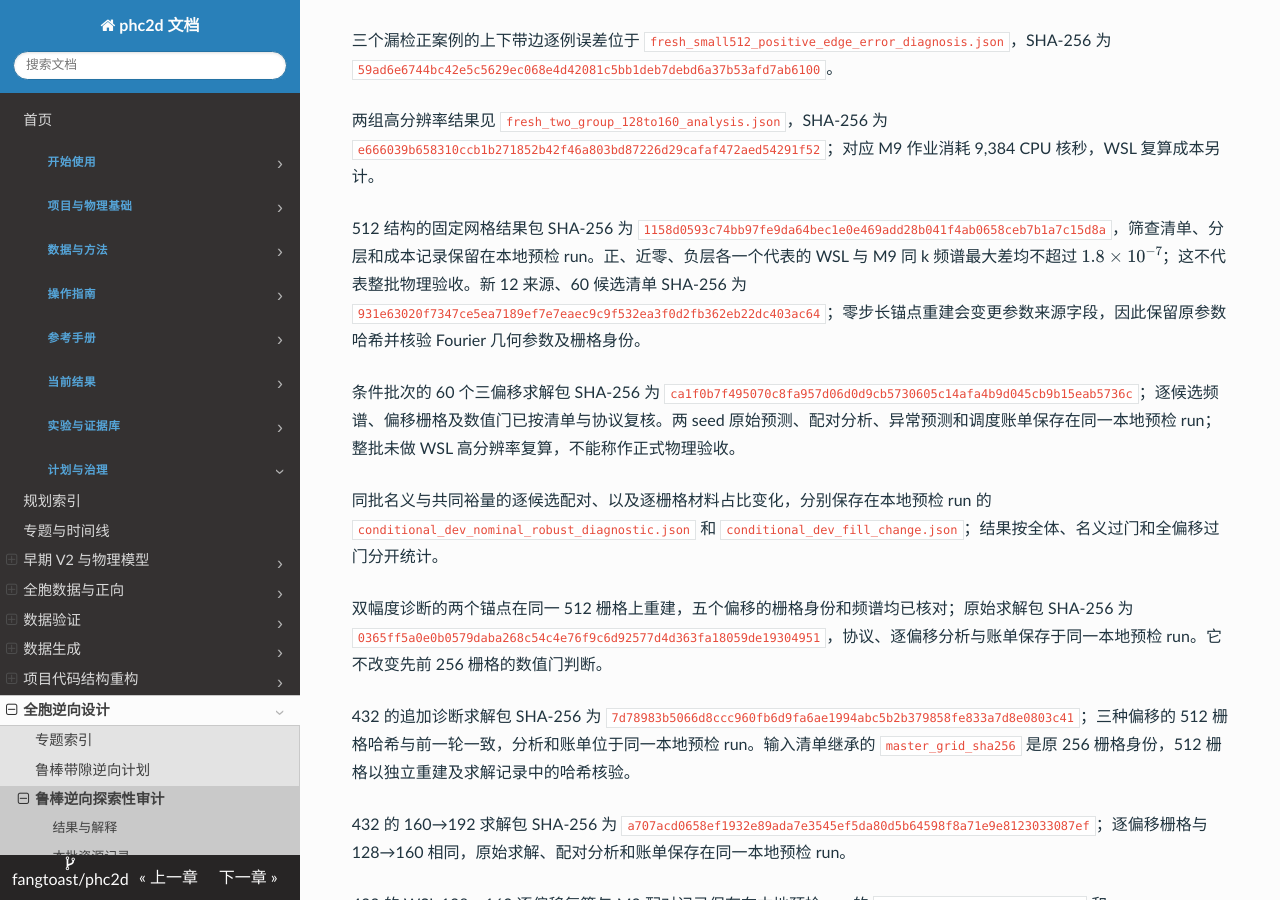
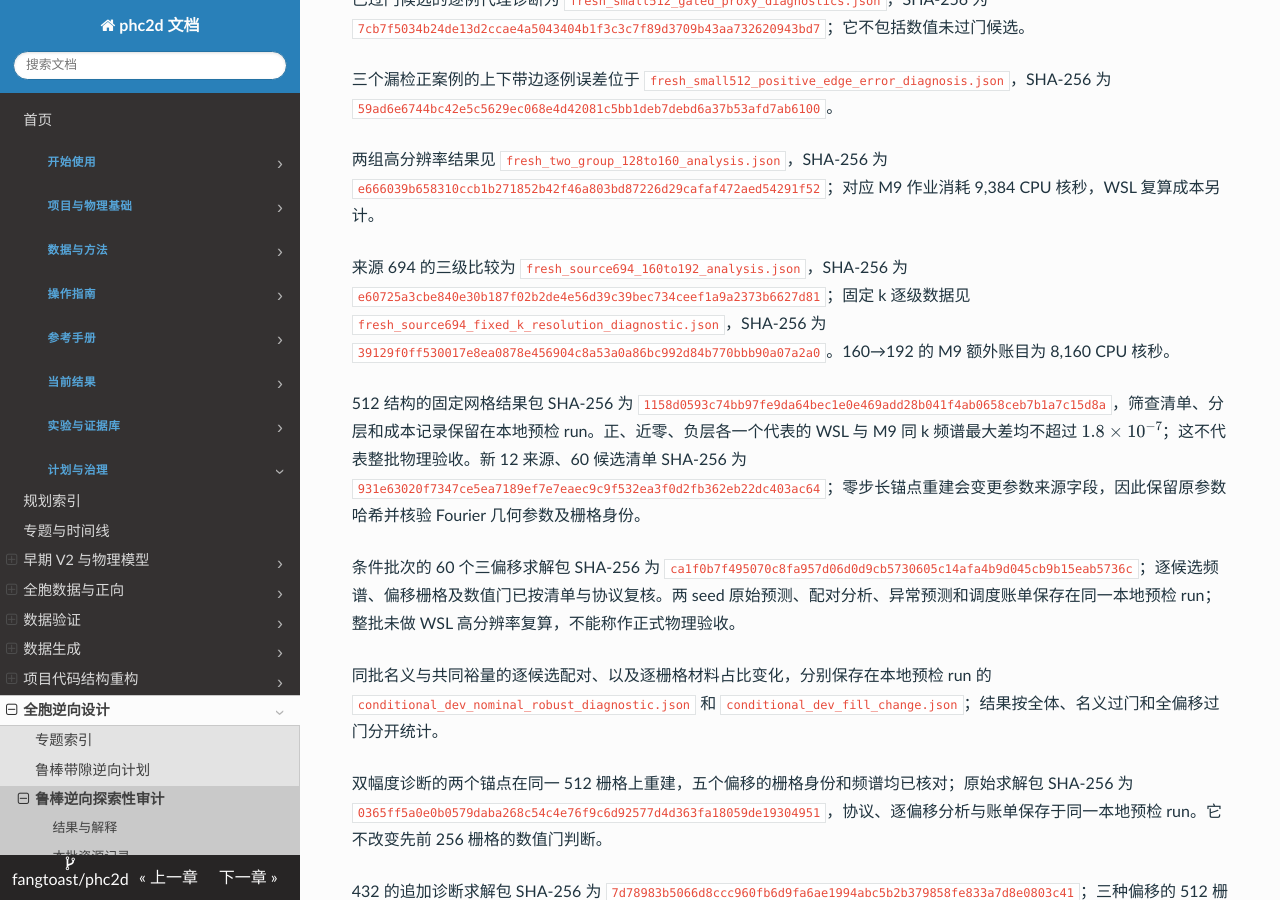
Before and after one commit to fangtoast/phc2d, an MkDocs documentation site: the page built from docs/results/inverse/鲁棒带隙逆向可用性审计.md, in a window 1280 px wide and 900 px high, scrolled down 6927 px. Built offline with MkDocs 1.6.1, drawn with Linux system fonts in a browser that asks for light colours; some of the changed text lies outside the part shown.

Commit message:
Record nonmonotone inverse resolution diagnostic

```diff
--- a/docs/results/inverse/鲁棒带隙逆向可用性审计.md
+++ b/docs/results/inverse/鲁棒带隙逆向可用性审计.md
@@ -94,6 +94,7 @@ source_artifacts:
 | 漏检案例的上下带边定位 | 来源 131 的两个案例在三个 seed 中均预测上带边低于目标频率；来源 548 的案例均预测下带边高于目标频率 | 两个来源呈现不同的目标越界方向，支持分别检验上下带边的局部校准；仅 3 例，不能推断普遍偏差模式 |
 | 新批 WSL 跨环境预选核查 | 预选六例中 5/6 满足全频带最大差 $10^{-6}$ 的冻结容差；另一例最大差 $1.1325\times10^{-6}$，发生在第 8 带 | 未过门例的目标 B4–B5 最大差约 $5.96\times10^{-8}$，带边与数值门一致；原全频带门仍记为未通过，不能推广为全批验收 |
 | 两个未收敛来源的整组 128→160 诊断 | 来源 548 的 5/5 候选通过；来源 694 为 4/5，剩余候选在两个偏移下的分辨率变化分别约为 0.000521 和 0.000582，高于 0.0005 阈值 | 两组在原精度锚点失败后选择并完整重算；两个预选锚点的 M9–WSL 最大频谱差均约 $1.19\times10^{-7}$。此结果不替代原盲读比较或证明其他来源收敛 |
+| 来源 694 的整组 160→192 与固定 k 诊断 | 5 个候选中 3 个通过；锚点在 128→160 通过后于 160→192 再次未过门，另一候选连续两级未过门。WSL 锚点最大频谱差约 $5.96\times10^{-8}$ | 在一个事后选取的相同 k 点，锚点第 4 带于分辨率 128、160、192 分别为 0.572812、0.572988、0.572391，呈非单调变化；其成因尚未确定，不能把加密视为必然单调收敛 |
 | 几何表示差异 | 解析结构与零偏移 256×256 栅格的加密上下带边最大差分别约 0.00318、0.00313；带隙类别无翻转 | 二者的独立自适应搜索和材料表示不同，不能将解析结构直接视为扰动栅格的精确替代 |
 | 输入梯度与候选方向 | seed 1 的 12 组中，梯度选中候选相对组内均匀随机候选的真实裕量均差约 0.00009；含数值未通过组的描述性 bootstrap 区间跨零 | 未获得方向收益证据；7 个全部过门组也是事后筛选，不能当作独立正式测试 |
 
@@ -182,6 +183,8 @@ Global–Local seed 0 回放记录为 `validation_replay_global_local_seed0.json
 
 两组高分辨率结果见 `fresh_two_group_128to160_analysis.json`，SHA-256 为 `e666039b658310ccb1b271852b42f46a803bd87226d29cafaf472aed54291f52`；对应 M9 作业消耗 9,384 CPU 核秒，WSL 复算成本另计。
 
+来源 694 的三级比较为 `fresh_source694_160to192_analysis.json`，SHA-256 为 `e60725a3cbe840e30b187f02b2de4e56d39c39bec734ceef1a9a2373b6627d81`；固定 k 逐级数据见 `fresh_source694_fixed_k_resolution_diagnostic.json`，SHA-256 为 `39129f0ff530017e8ea0878e456904c8a53a0a86bc992d84b770bbb90a07a2a0`。160→192 的 M9 额外账目为 8,160 CPU 核秒。
+
 512 结构的固定网格结果包 SHA-256 为 `1158d0593c74bb97fe9da64bec1e0e469add28b041f4ab0658ceb7b1a7c15d8a`，筛查清单、分层和成本记录保留在本地预检 run。正、近零、负层各一个代表的 WSL 与 M9 同 k 频谱最大差均不超过 $1.8\times10^{-7}$；这不代表整批物理验收。新 12 来源、60 候选清单 SHA-256 为 `931e63020f7347ce5ea7189ef7e7eaec9c9f532ea3f0d2fb362eb22dc403ac64`；零步长锚点重建会变更参数来源字段，因此保留原参数哈希并核验 Fourier 几何参数及栅格身份。
 
 条件批次的 60 个三偏移求解包 SHA-256 为 `ca1f0b7f495070c8fa957d06d0d9cb5730605c14afa4b9d045cb9b15eab5736c`；逐候选频谱、偏移栅格及数值门已按清单与协议复核。两 seed 原始预测、配对分析、异常预测和调度账单保存在同一本地预检 run；整批未做 WSL 高分辨率复算，不能称作正式物理验收。
```
